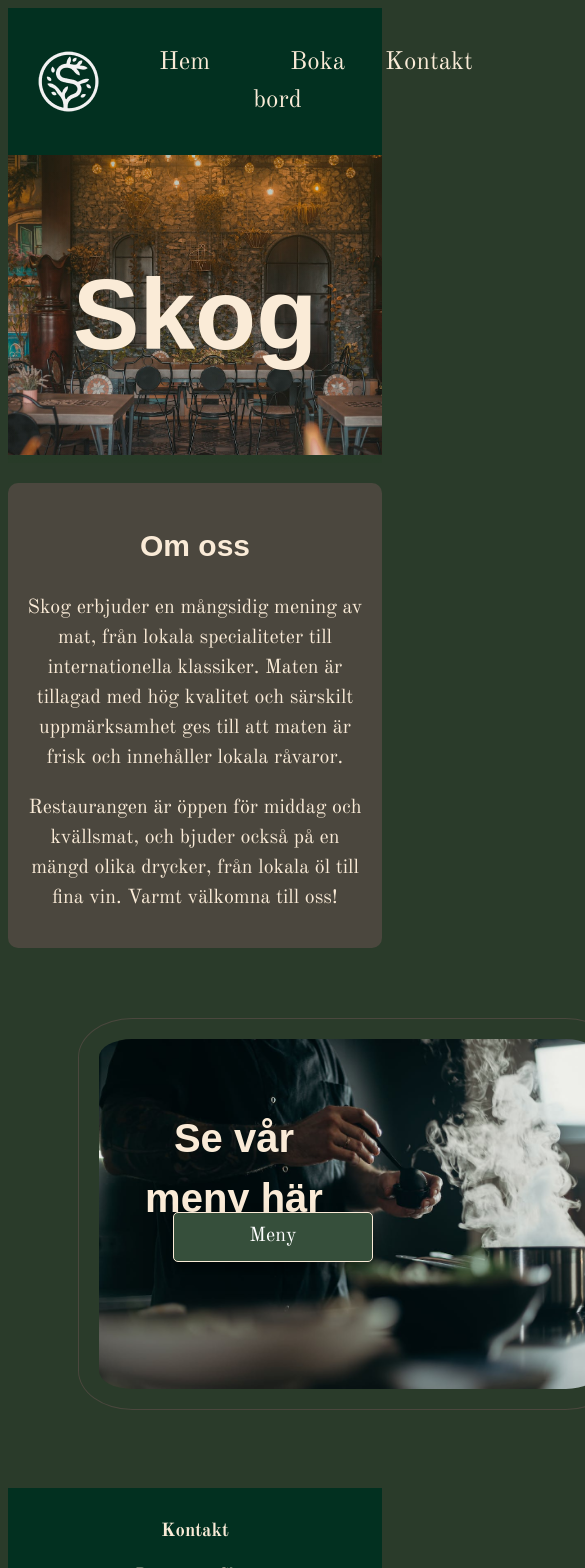
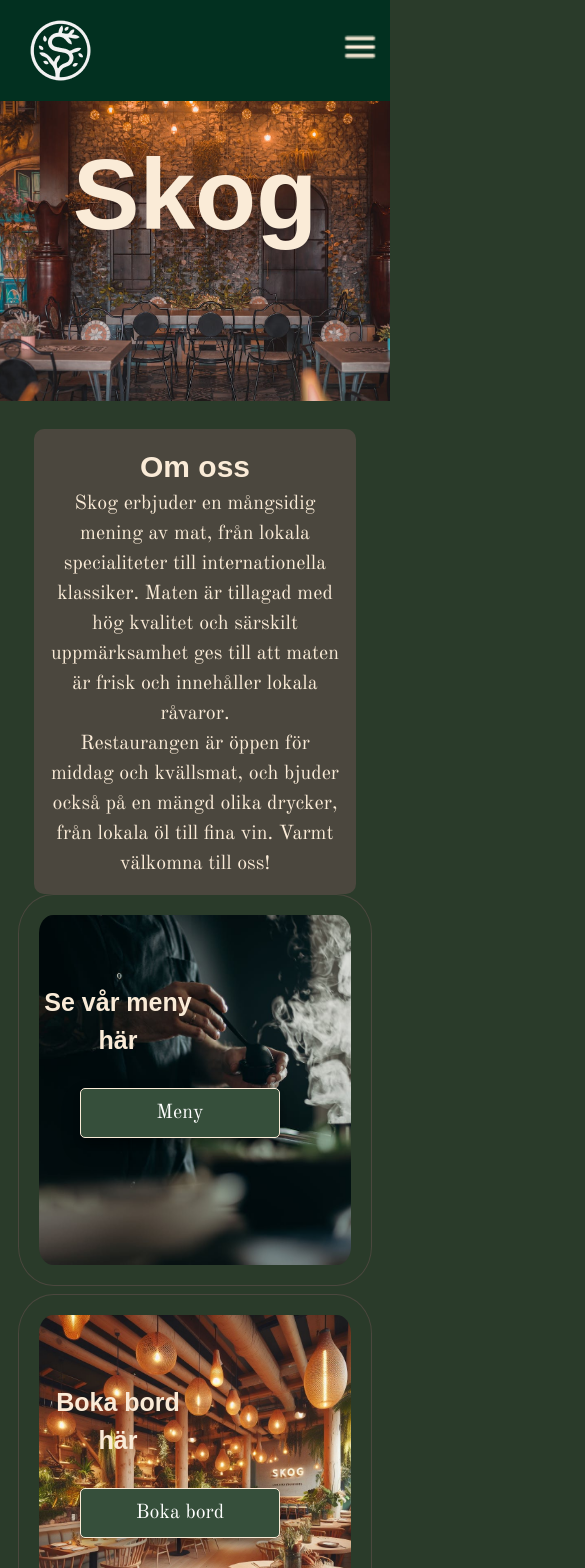
Before and after one commit to Medieinstitutet/the-restaurant-dream-team-6, a React (Vite) app: page / in a window 390 px wide. Shown: the top 1568 px of the page, 585 px wide, since content can reach past the window. Built offline with nearby package versions, Linux system fonts and the light colour scheme.

Commit message:
made some changes for responsivity, and added mediaquieries and mobile-nav.

```diff
--- a/src/components/Navigation.tsx
+++ b/src/components/Navigation.tsx
@@ -1,9 +1,50 @@
-import React from "react";
 import { NavLink } from "react-router-dom";
-import logo from "../img/logo.png"
+import logo from "../img/logo.png";
+import { useState } from "react";
+import menu from "../img/menu.png"
 
 export const Navigation = () => {
+
+
+    const MobileNavigation = () => {
+      const [isNavOpen, setNavOpen] = useState(false);
+
+      const openNav = () => {
+        setNavOpen(true);
+      };
+
+      const closeNav = () => {
+        setNavOpen(false);
+      };
+
       return (
+        <>
+          <span
+            className={"open" + (isNavOpen ? " active" : "")}
+            onClick={openNav}
+          >
+            <img className="menu" src={menu} alt="menu" />
+          </span>
+
+          {isNavOpen && (
+            <div id="myNav" className="overlay">
+              <a href="#" className="closebtn" onClick={closeNav}>
+                &times;
+              </a>
+              <div className="overlay-content">
+                <NavLink to={"/"}>Hem</NavLink>
+                <NavLink to={"/booking"}>Boka bord</NavLink>
+                <NavLink to={"/contact"}>Kontakt</NavLink>
+              </div>
+            </div>
+          )}
+        </>
+      );
+    };
+
+
+    return (
+      <>
         <nav className="navigation">
           <img src={logo} alt="Logo of the restaurant" />
           <ul className="nav-ul">
@@ -17,6 +58,8 @@
               <NavLink to={"/contact"}>Kontakt</NavLink>
             </li>
           </ul>
+          <MobileNavigation/>
         </nav>
+      </>
     );
   };
--- a/src/index.scss
+++ b/src/index.scss
@@ -1,3 +1,7 @@
+
+* {
+    margin: 0;
+}
 
 #root {
   // max-width: 1280px;
--- a/src/pages/Home.tsx
+++ b/src/pages/Home.tsx
@@ -4,7 +4,7 @@
 export const Home = () => {
     return <>
     <div className="home-header">
-        <div className="overlay"></div>
+        <div className="overlay-home"></div>
     <h1>Skog</h1>
     <img className="restaurantpic" src={restaurantpic} alt="A picture of a restaurant" />
     </div>
--- a/src/styles/_contact.scss
+++ b/src/styles/_contact.scss
@@ -74,4 +74,9 @@
   .contact-container {
     display: block;
   }
+
+  .contact-form {
+    margin-left: auto;
+    margin-right: auto;
+  }
 }
--- a/src/styles/_footer.scss
+++ b/src/styles/_footer.scss
@@ -7,13 +7,17 @@
   display: flex;
   align-items: center;
 
+
   .adress,
   .open-hours,
   .links {
     flex-direction: column;
     justify-content: center;
-    width: 33%;
+    flex:1;
     height: 25vh;
+    margin-bottom: 20px;
+    margin-top: 10px;
+
   }
 }
 
--- a/src/styles/_home.scss
+++ b/src/styles/_home.scss
@@ -1,3 +1,13 @@
+.overlay{
+  position: absolute;
+  top: 0;
+  left: 0;
+  width: 100%;
+  height: 100%;
+  // background: linear-gradient(rgba(255, 255, 255, 0.307), rgba(255, 255, 255, 0.049));
+  // background: linear-gradient(rgba(7, 58, 7, 0.222), rgba(7, 58, 7, 0.058));
+}
+
 .home-header {
   position: relative;
   margin-bottom: 20px;
@@ -20,22 +30,12 @@
   transform: translate(-50%, -50%);
 }
 
-.overlay {
-    position: absolute;
-    top: 0;
-    left: 0;
-    width: 100%;
-    height: 100%;
-    // background: linear-gradient(rgba(255, 255, 255, 0.307), rgba(255, 255, 255, 0.049));
-    background: linear-gradient(rgba(7, 58, 7, 0.222), rgba(7, 58, 7, 0.058));
-  }
-
 .text {
   font-size: 20px;
   background-color: rgba(116, 87, 87, 0.438);
   border-radius: 10px;
   text-align: center;
-    max-width: 800px;
+  max-width: 850px;
   margin: auto;
   padding: 15px;
   transition: background-color 0.5s ease-out;
@@ -49,3 +49,9 @@
 .text h2 {
   font-family: fantasy;
 }
+
+@media (max-width: 768px) {
+  .text {
+    width: 75%;
+  }
+}
--- a/src/styles/_nav.scss
+++ b/src/styles/_nav.scss
@@ -1,9 +1,14 @@
+
 .navigation {
   background-color: #023020;
   margin: 0;
   display: flex;
   align-items: center;
   justify-content: space-between;
+}
+
+.open {
+    display: none;
 }
 
 .nav-ul {
@@ -22,9 +27,88 @@
 
 .nav-ul a:hover {
   // color: rgb(137, 201, 137)
-    color: rgb(116, 87, 87)
+  color: rgb(116, 87, 87);
 }
 
 .navigation img {
   margin-left: 30px;
 }
+
+
+.overlay {
+
+  height: 100%;
+  width: 0;
+  position: fixed;
+  z-index: 1;
+  left: 0;
+  top: 0;
+  overflow-x: hidden;
+  transition: 0.5s;
+}
+
+    .overlay-content {
+    position: relative;
+    top: 11.6%;
+    left: 0;
+    width: 100%;
+    text-align:center;
+    background-color: #023020;
+
+    }
+
+
+    .overlay a {
+    padding: 5px;
+    text-decoration: none;
+    font-size: 20px;
+    color: #c6cac4;
+    display: block;
+    transition: 0.3s;
+    }
+
+
+    .overlay a:hover, .overlay a:focus {
+    color: #f1f1f1;
+    }
+
+    .overlay .closebtn {
+    position: absolute;
+    top: 0px;
+    right: 15px;
+    font-size: 40px;
+    }
+
+    .menu {
+        width: 40px;
+    }
+
+
+@media (max-width: 768px) {
+
+    .navigation {
+        height: 12dvh;
+    }
+  .nav-ul {
+    display: none;
+  }
+   .open
+    {
+    display: block;
+    padding: 10px;
+   }
+
+   .active {
+    display: none;
+   }
+
+    @media screen and (max-height: 450px) {
+    .overlay a {font-size: 20px}
+    .overlay .closebtn {
+        font-size: 40px;
+        top: 15px;
+        right: 35px;
+    }
+    }
+
+}
--- a/src/styles/_startpage.scss
+++ b/src/styles/_startpage.scss
@@ -6,7 +6,7 @@
 }
 
 .home-split img {
-    width: 500px;
+  width: 450px;
   height: 350px;
   object-fit: cover;
   padding: 20px;
@@ -33,3 +33,50 @@
   font-size: 20px;
   padding: 10px;
 }
+
+@media (max-width: 1020px) {
+  .home-split {
+    flex-direction: column;
+  }
+
+  .home-split img,
+  .home-split h2 {
+    font-size: 30px;
+    width: 80%;
+  }
+
+  .home-btn {
+    margin-left: 190px;
+  }
+}
+
+@media (max-width: 820px) {
+  .home-split img {
+    width: 100%;
+  }
+
+  .home-split h2 {
+    font-size: 25px;
+  }
+}
+
+@media (max-width: 768px) {
+  .home-split h2{
+    width: 40%;
+  }
+
+  .home-btn {
+    margin-left: auto;
+  }
+}
+
+
+@media (max-width: 450px) {
+  .home-split {
+     margin: 0px;
+  }
+
+  .home-split img {
+    width: 80%;
+  }
+}
```
Also changed, not shown: src/img/menu.png (added). Lines whose indentation alone changed are shown as unchanged.
